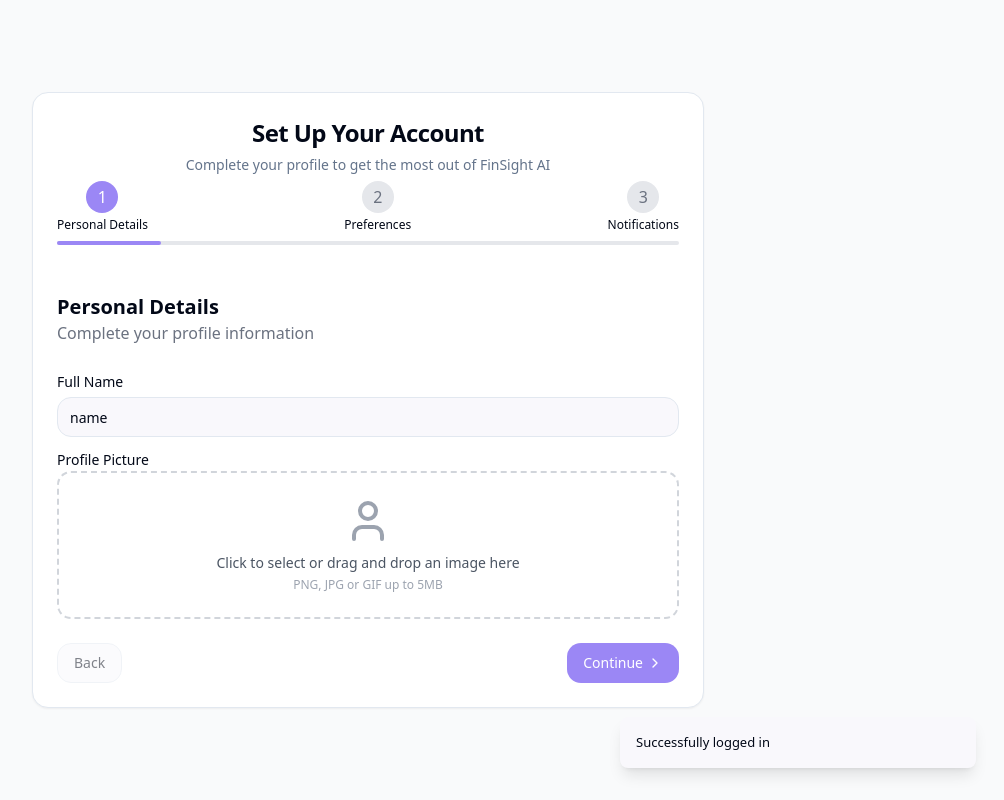
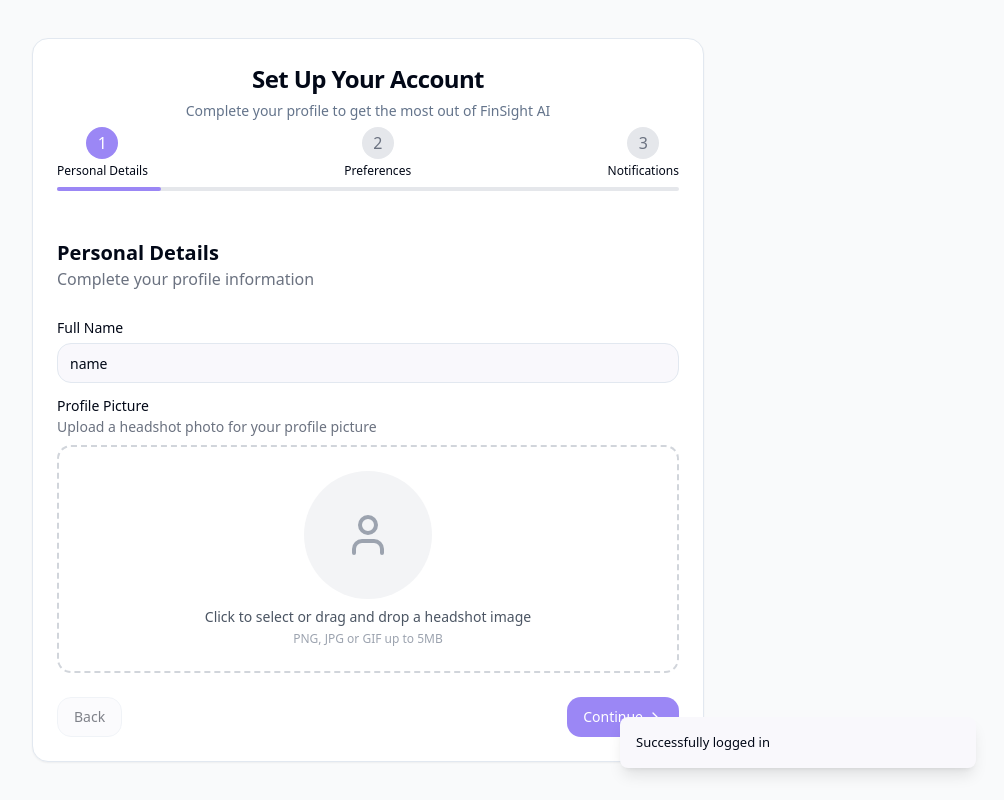
Before and after one commit to Pwemigosler/FinSight-AI, a React (Vite) app: page /setup in a window 1280 px wide. Both pictures are taken after typing "name@example.com", "Sample123" into the empty fields and a click on the button "Login". Shown: the whole page, without its empty margins (272-1276 px from the left). Built offline with nearby package versions, Linux system fonts and the light colour scheme.

Commit message:
Refactor: Improve profile picture upload
Refactor the profile picture upload functionality to focus on headshot images.

```diff
--- a/src/pages/AccountSetup.tsx
+++ b/src/pages/AccountSetup.tsx
@@ -190,6 +190,7 @@ const AccountSetup = () => {
             </div>
             <div>
               <Label htmlFor="avatar" className="block mb-1">Profile Picture</Label>
+              <p className="text-sm text-gray-500 mb-2">Upload a headshot photo for your profile picture</p>
               <input
                 type="file"
                 ref={fileInputRef}
@@ -208,22 +209,24 @@ const AccountSetup = () => {
               >
                 {previewImage ? (
                   <div className="flex flex-col items-center">
-                    <AspectRatio ratio={1 / 1} className="w-32 mb-2">
+                    <div className="w-32 h-32 rounded-full overflow-hidden mb-2">
                       <img
                         src={previewImage}
                         alt="Profile Preview"
-                        className="rounded-full object-cover h-full w-full"
+                        className="object-cover w-full h-full"
                       />
-                    </AspectRatio>
+                    </div>
                     <p className="text-sm text-center text-gray-600">
                       Click or drop a new image to change
                     </p>
                   </div>
                 ) : (
                   <div className="flex flex-col items-center cursor-pointer">
-                    <User className="h-12 w-12 text-gray-400 mb-2" />
+                    <div className="w-32 h-32 rounded-full bg-gray-100 flex items-center justify-center mb-2">
+                      <User className="h-12 w-12 text-gray-400" />
+                    </div>
                     <p className="text-sm text-center text-gray-600">
-                      Click to select or drag and drop an image here
+                      Click to select or drag and drop a headshot image
                     </p>
                     <p className="text-xs text-center text-gray-400 mt-1">
                       PNG, JPG or GIF up to 5MB
--- a/src/pages/Profile.tsx
+++ b/src/pages/Profile.tsx
@@ -220,7 +220,7 @@ const Profile = () => {
           <DialogHeader>
             <DialogTitle>Update Profile Picture</DialogTitle>
             <DialogDescription>
-              Upload a new profile picture. Square images work best.
+              Upload a headshot image for your profile. A square image centered on your face works best.
             </DialogDescription>
           </DialogHeader>
 
@@ -241,18 +241,20 @@ const Profile = () => {
               onDrop={handleDrop}
             >
               {previewImage ? (
-                <AspectRatio ratio={1 / 1}>
+                <div className="w-48 h-48 mx-auto rounded-full overflow-hidden">
                   <img
                     src={previewImage}
                     alt="Preview"
-                    className="rounded-md object-cover h-full w-full"
+                    className="object-cover h-full w-full"
                   />
-                </AspectRatio>
+                </div>
               ) : (
                 <div className="flex flex-col items-center">
-                  <User className="h-10 w-10 text-gray-400 mb-2" />
-                  <p className="text-sm text-gray-500">
-                    Click to select an image or drag and drop
+                  <div className="w-48 h-48 rounded-full bg-gray-100 flex items-center justify-center mb-2">
+                    <User className="h-16 w-16 text-gray-400" />
+                  </div>
+                  <p className="text-sm text-gray-500 mt-2">
+                    Click to select a headshot image or drag and drop
                   </p>
                   <p className="text-xs text-gray-400 mt-1">
                     PNG, JPG or GIF up to 5MB
```
